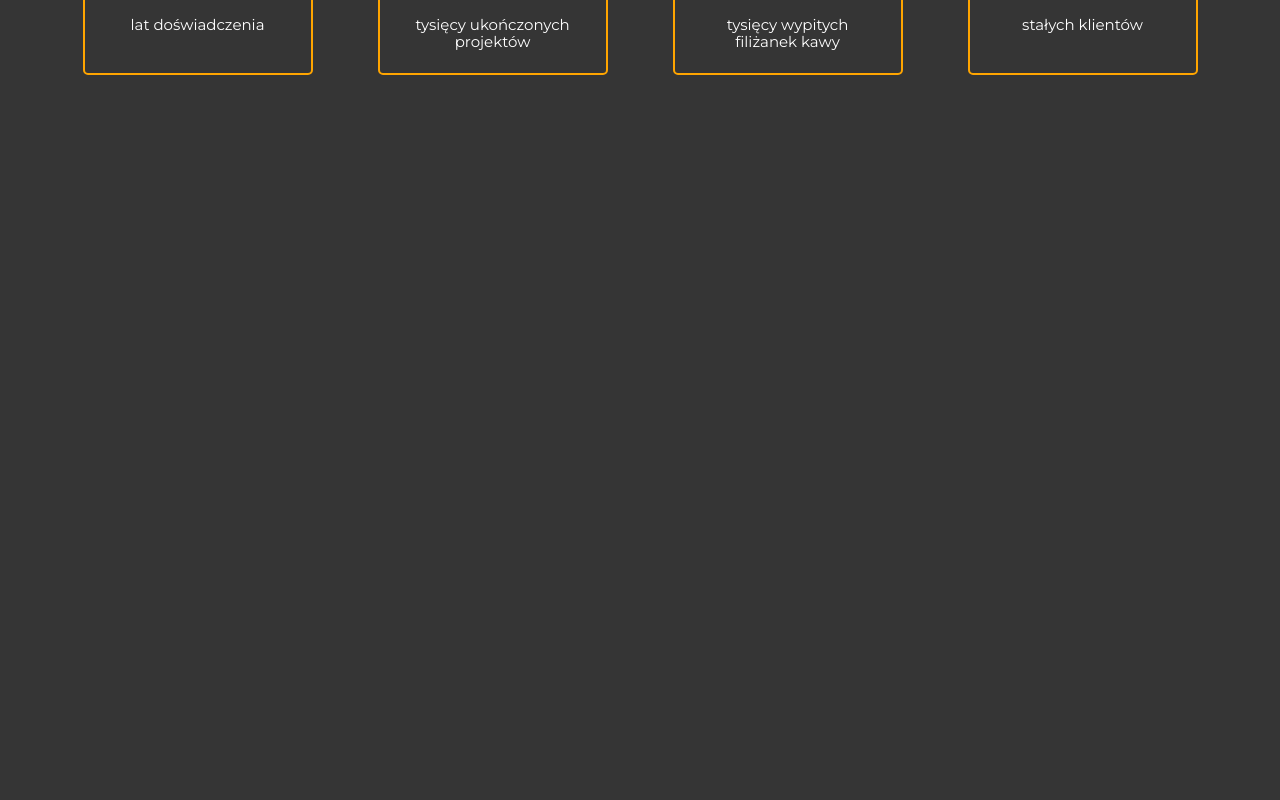
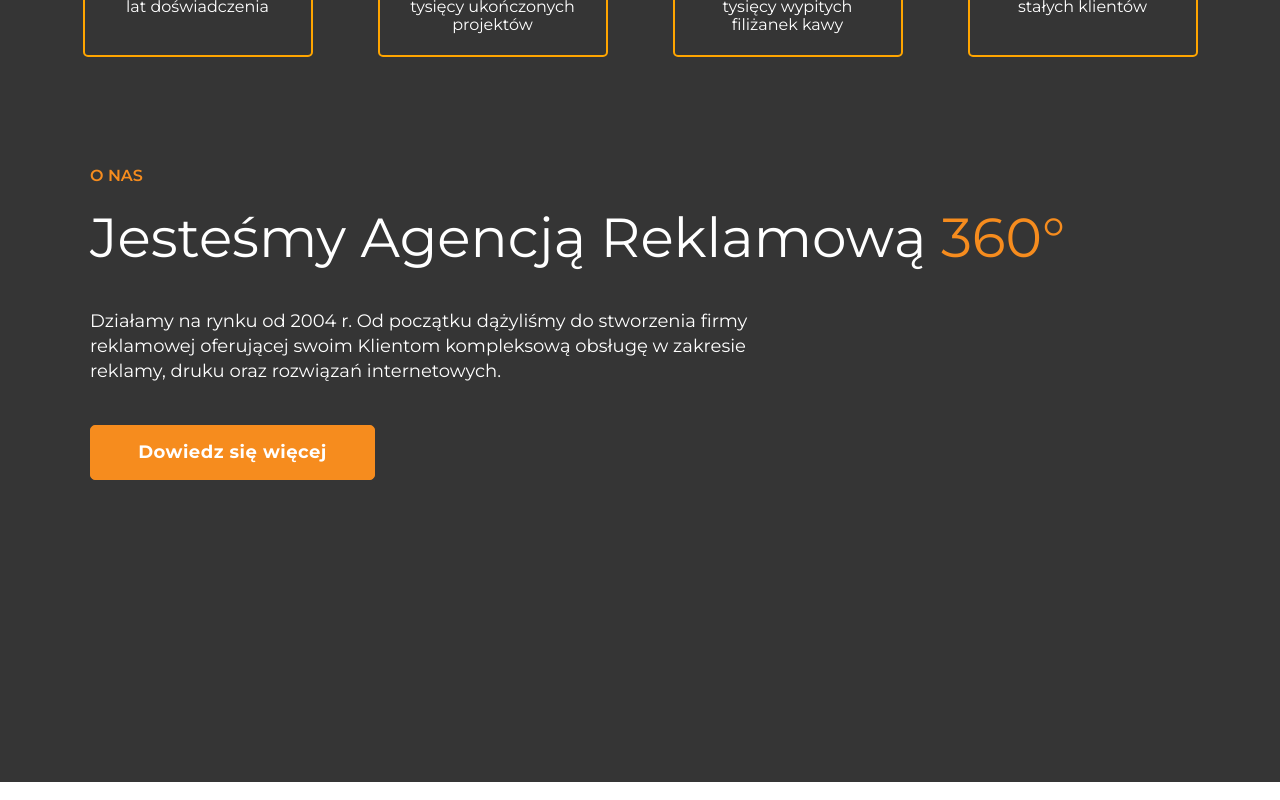
Before and after one commit to Davcode1234/GammaSC, a Next.js app: page / in a window 1280 px wide. Shown: the part 1156-1956 px from the top of the page. Built offline with nearby package versions, Linux system fonts and the light colour scheme.

Commit message:
Finish Info section

```diff
--- a/lib/theme.js
+++ b/lib/theme.js
@@ -14,13 +14,14 @@ export const theme = {
   font: {
     shadow: "5px 5px 10px hsla(0, 0%, 0%, 0.15)",
     size: {
-      heading: "5rem",
+      heading: "5.5rem",
       headingMobile: "5.3rem",
-      headingSmall: "4.2rem",
-      paragraph: "18px",
+      headingSmall: "4.4rem",
+      paragraph: "1.8rem",
+      paragraphSmall: "1.6rem",
       caption: "1.35rem",
-      mobileMenu: "32px",
-      button: "18px",
+      mobileMenu: "3.2rem",
+      button: "1.8rem",
       thumbnail: "1.8rem",
       thumbnailSmall: "1.4rem",
     },
--- a/pages/index.js
+++ b/pages/index.js
@@ -8,6 +8,10 @@ import {
   StyledLink,
   InfoSec,
   CardsWrapper,
+  InfoSmallPar,
+  InfoTextWrapper,
+  InfoSecHeader,
+  InfoSecContentPar,
 } from "../styles/pages/Home.styles";
 import InfoSecCard from "../components/InfoSecCard/InfoSecCard";
 
@@ -69,7 +73,6 @@ export default function Home() {
 
       <InfoSec>
         <CardsWrapper>
-          {" "}
           {infoSecCardData.map((card) => {
             return (
               <InfoSecCard
@@ -81,6 +84,19 @@ export default function Home() {
             );
           })}
         </CardsWrapper>
+
+        <InfoTextWrapper>
+          <InfoSmallPar>o nas</InfoSmallPar>
+          <InfoSecHeader>
+            Jesteśmy Agencją Reklamową <span>360°</span>
+          </InfoSecHeader>
+          <InfoSecContentPar>
+            Działamy na rynku od 2004 r. Od początku dążyliśmy do stworzenia
+            firmy reklamowej oferującej swoim Klientom kompleksową obsługę w
+            zakresie reklamy, druku oraz rozwiązań internetowych.
+          </InfoSecContentPar>
+          <CtaBtn isBig>Dowiedz się więcej</CtaBtn>
+        </InfoTextWrapper>
       </InfoSec>
     </>
   );
--- a/styles/GlobalStyles.js
+++ b/styles/GlobalStyles.js
@@ -17,8 +17,11 @@ export const GlobalStyle = createGlobalStyle`
     font-size: 1.6rem;
     font-family: Montserrat, sans-serif;
     font-weight: 400;
-    font-size: 1.5rem;
     overflow-x: hidden;
   }
 
+  h1,h2,h3,h4,h5,h6, p, li, a  {
+    margin: 0;
+  }
+
 `;
--- a/styles/pages/Home.styles.js
+++ b/styles/pages/Home.styles.js
@@ -67,3 +67,36 @@ export const CardsWrapper = styled.div`
   gap: 65px;
   width: 100%;
 `;
+
+export const InfoTextWrapper = styled.div`
+  width: 100%;
+  max-width: 1000px;
+  margin: 110px auto;
+  transform: translateX(-5rem);
+`;
+
+export const InfoSmallPar = styled.p`
+  font-size: ${({ theme }) => theme.font.size.paragraphSmall};
+  font-weight: ${({ theme }) => theme.font.weight.semiBold};
+  color: ${({ theme }) => theme.color.gammaOrange};
+  text-transform: uppercase;
+  margin-bottom: 20px;
+`;
+
+export const InfoSecHeader = styled.h2`
+  font-size: ${({ theme }) => theme.font.size.heading};
+  font-weight: ${({ theme }) => theme.font.weight.thin};
+  color: ${({ theme }) => theme.color.white};
+  margin-bottom: 4rem;
+  & > span {
+    color: ${({ theme }) => theme.color.gammaOrange};
+  }
+`;
+
+export const InfoSecContentPar = styled.p`
+  font-size: ${({ theme }) => theme.font.size.paragraph};
+  color: ${({ theme }) => theme.color.white};
+  max-width: 660px;
+  line-height: 140%;
+  margin-bottom: 4rem;
+`;
```
